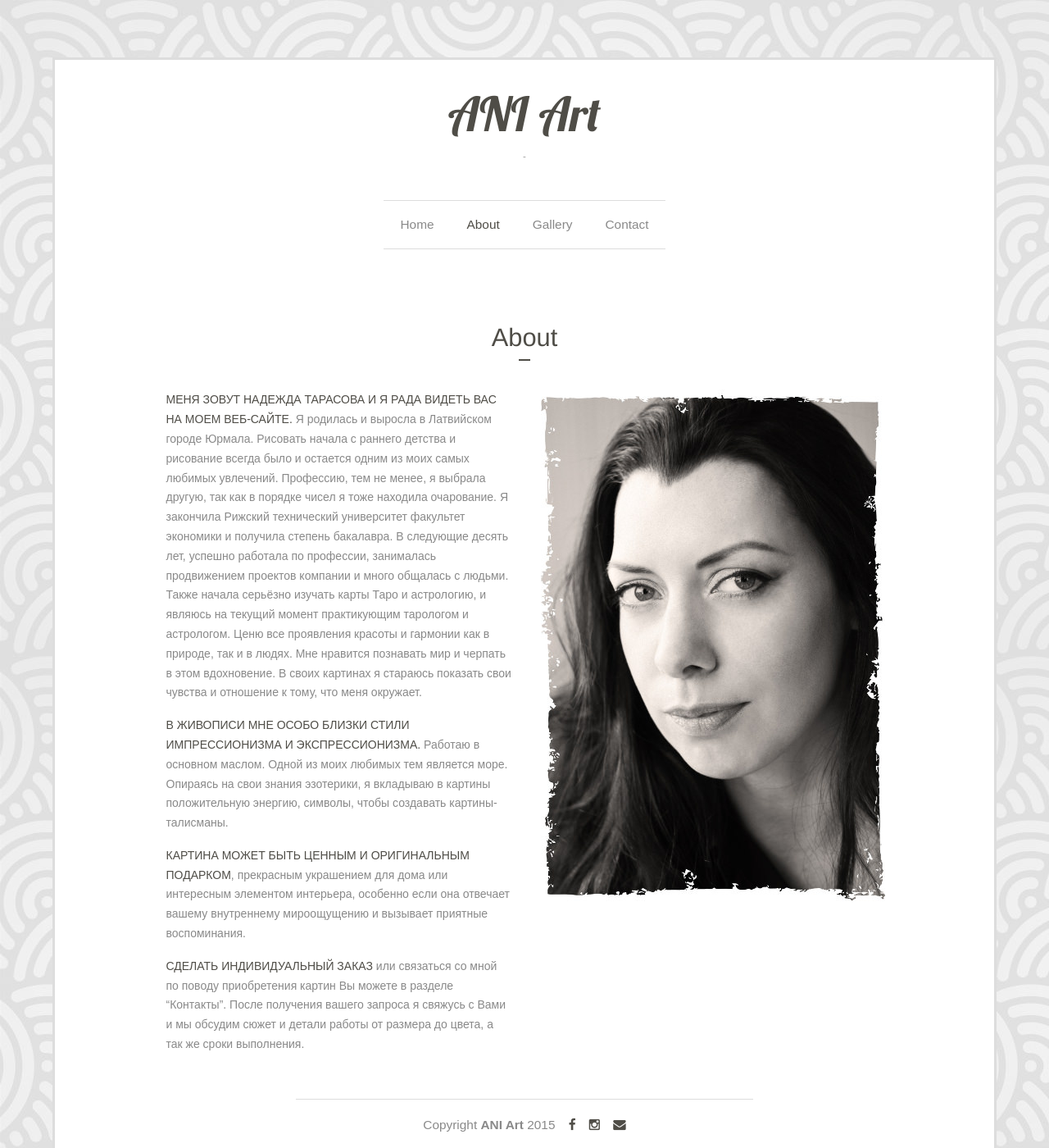
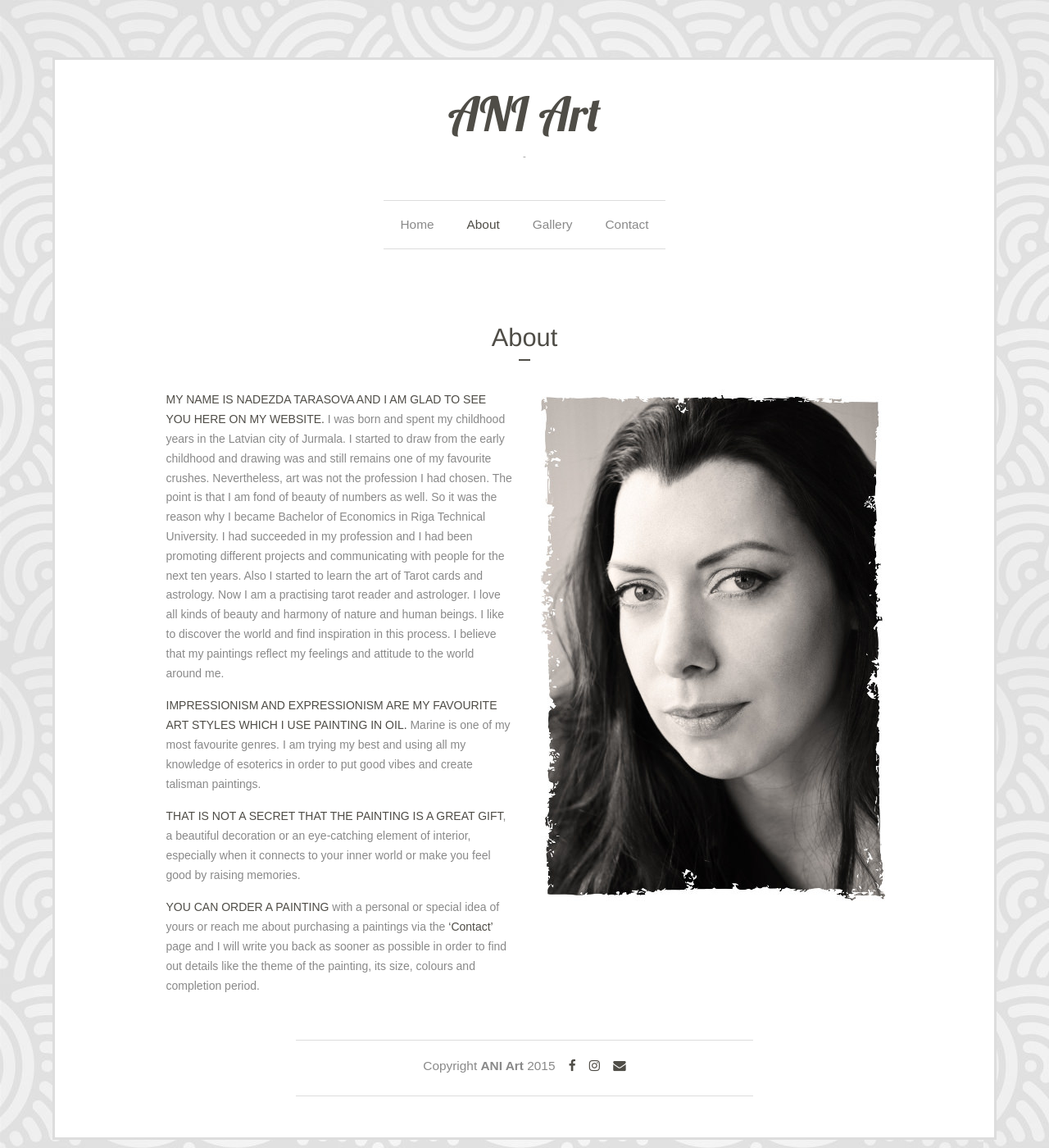
Before and after one commit to ANI-Art/aniart, a Jekyll site: the page built from _posts/en/pages/2015-08-02-about.md, in a window 1280 px wide and 1400 px high. Shown: the whole window at 82% size. Built offline with Jekyll 4.4.1, drawn with Linux system fonts in a browser that asks for light colours; nearby versions of some CDN libraries; some web fonts are replaced; library files that are not in the unit come from our copies; Markdown is read by kramdown in place of the engine named in the settings.

Commit message:
Version 0.4.1. About me text improved. Language selector fixed. Meta description added. Bootstrap and Font Awesome were moved to CDN. Meta for multilanguage versions of pages were added.

```diff
--- a/_config.yml
+++ b/_config.yml
@@ -34,14 +34,14 @@ defaults:
       path: _posts/en/pages
     values:
       type: pages
-      desc: "Desc English"
+      desc: "This is the online gallery of paintings by independent artist Nadezda Tarasova. Impressionism and Expressionism are the major art styles of the painting in oil published here. Marine is one of my major genres of artworks. Author tries her best and using all her knowledge of esoterics in order to put good vibes and create talisman paintings."
       keywords: "buy painting, paintings for sale, interior painting, interior, home design, painting, astrology, impressionism, Riga, Latvia, palette knife, marine, sea-piece, portrait in oils, commit to paint a picture, landscape, scenery, talisman-painting, talisman-picture"
   -
     scope:
       path: _posts/ru/pages
     values:
       type: pages
-      desc: "TBD Russian"
+      desc: "Вебсайт является онлайн-галереей независимого художника Надежды Тарасовой. Здесь представлены преимущественно работы маслом в стилях импрессионизма и экспрессионизма. Морской пейзаж, портрет являются одним из основных жанров. Опираясь на свои знания эзотерики, автор вкладывает в картины положительную энергию, символы, чтобы создавать картины-талисманы."
       keywords: "купить картину; продажа картин; интерьерная живопись; интерьер, дизайн дома, живопись, астрология, импрессионизм, Рига, Латвия, мастихин, море картины, портрет маслом, заказать портрет масло, пейзаж, картина-талисман, морской пейзаж"
   -
     scope:
--- /dev/null
+++ b/_includes/alternate.html
@@ -0,0 +1,3 @@
+{% assign posts=site.posts | where:"date", page.date | sort: 'path' %}
+{% for post in posts %}
+    <link rel="alternate" href="http://aniart.eu{{ post.url }}" hreflang="{{ post.lang }}" />{% endfor %}
--- a/_layouts/default.html
+++ b/_layouts/default.html
@@ -6,13 +6,14 @@
     <meta charset="utf-8">
     <meta name="description" content="{% if page.desc %}{{ page.desc | strip_html }}{% endif %}">
     <meta name="keywords" content="{% if page.keywords %}{{ page.keywords | strip_html }}{% endif %}">
+    {% include alternate.html %}
 
     <meta name="viewport" content="width=device-width, initial-scale=1">
 
     <link rel="icon" href="/img/favicon.ico" />
 
     <!-- Boostrap Core CSS-->
-    <link rel="stylesheet" href="/css/bootstrap.min.css">
+    <link rel="stylesheet" href="https://maxcdn.bootstrapcdn.com/bootstrap/3.3.5/css/bootstrap.min.css">
 
     <!-- Main CSS -->
     <link rel="stylesheet" href="/css/style.css">
@@ -21,7 +22,7 @@
     <link rel='stylesheet' type='text/css' href='http://fonts.googleapis.com/css?family=Lobster' />
     <link rel='stylesheet' type='text/css' href='http://fonts.googleapis.com/css?family=Andika&subset=latin,cyrillic' />
     <!-- Font awesome -->
-    <link href="/font-awesome-4.1.0/css/font-awesome.min.css" rel="stylesheet" type="text/css">
+    <link href="https://maxcdn.bootstrapcdn.com/font-awesome/4.4.0/css/font-awesome.min.css" rel="stylesheet" type="text/css">
 
     {% include ga.html %}
   </head>
@@ -55,7 +56,7 @@
           <div class="collapse navbar-collapse" id="bs-example-navbar-collapse-1">
             <ul class="nav navbar-nav">
               {% for menu in site.data.navigation[page.lang] %}
-                <li {% if menu[1].title == page.title %}class="active"{% endif %}><a href="{{ menu[1].url }}">{{ menu[1].title }}</a></li>
+                <li {% if menu[1].title == page.title %}class="active"{% endif %}><a href="{{ menu[1].url }}">{{ menu[1].title | strip_newlines | strip_html }}</a></li>
               {% endfor %}
             </ul>
           </div>
--- a/_posts/en/pages/2015-08-02-about.md
+++ b/_posts/en/pages/2015-08-02-about.md
@@ -7,13 +7,13 @@ title: About
   <div class="hr"></div>
   <div class="col-md-5 col-xs-offset-1">
   	<h4>
-	  <span class="text-about">Меня зовут Надежда Тарасова и я рада видеть вас на моем веб-сайте.</span> Я родилась и выросла в Латвийском городе Юрмала. Рисовать начала с раннего детства и рисование всегда было и остается одним из моих самых любимых увлечений. Профессию, тем не менее, я выбрала другую, так как в порядке чисел я тоже находила очарование. Я закончила Рижский технический университет факультет экономики и получила степень бакалавра. В следующие десять лет, успешно работала по профессии, занималась продвижением проектов компании и много общалась с людьми. Также начала серьёзно изучать карты Таро и астрологию, и являюсь на текущий момент практикующим тарологом и астрологом. Ценю все проявления красоты и гармонии как в природе, так и в людях. Мне нравится познавать мир и черпать в этом вдохновение. В своих картинах я стараюсь показать свои чувства и отношение к тому, что меня окружает.
+	  <span class="text-about">My name is Nadezda Tarasova and I am glad to see you here on my website.</span> I was born and spent my childhood years in the Latvian city of Jurmala. I started to draw from the early childhood and drawing was and still remains one of my favourite crushes. Nevertheless, art was not the profession I had chosen. The point is that I am fond of beauty of numbers as well. So it was the reason why I became Bachelor of Economics in Riga Technical University. I had succeeded in my profession and I had been promoting different projects and communicating with people for the next ten years. Also I started to learn the art of Tarot cards and astrology. Now I am a practising tarot reader and astrologer. I love all kinds of beauty and harmony of nature and human beings. I like to discover the world and find inspiration in this process. I believe that my paintings reflect my feelings and attitude to the world around me.
 	</h4>
 	<h4>
-	  <span class="text-about">В живописи мне особо близки стили импрессионизма и экспрессионизма.</span> Работаю в основном маслом. Одной из моих любимых тем является море. Опираясь на свои знания эзотерики, я вкладываю в картины положительную энергию, символы, чтобы создавать картины-талисманы.
+	  <span class="text-about">Impressionism and Expressionism are my favourite art styles which I use painting in oil.</span> Marine is one of my most favourite genres. I am trying my best and using all my knowledge of esoterics in order to put good vibes and create talisman paintings.
 	</h4>
-	<h4><span class="text-about">Картина может быть ценным и оригинальным подарком</span>, прекрасным украшением для дома или интересным элементом интерьера, особенно если она отвечает вашему внутреннему мироощущению и вызывает приятные воспоминания.</h4>
-	<h4><span class="text-about">Сделать индивидуальный заказ</span> или связаться со мной по поводу приобретения картин Вы можете в разделе “Контакты”. После получения вашего запроса я свяжусь с Вами и мы обсудим сюжет и детали работы от размера до цвета, а так же сроки выполнения.</h4>
+	<h4><span class="text-about">That is not a secret that the painting is a great gift</span>, a beautiful decoration or an eye-catching element of interior, especially when it connects to your inner world or make you feel good by raising memories.</h4>
+	<h4><span class="text-about">You can order a painting</span> with a personal or special idea of yours or reach me about purchasing a paintings via the <a href="/contact">‘Contact’</a> page and I will write you back as sooner as possible in order to find out details like the theme of the painting, its size, colours and completion period.</h4>
   </div>
   <div class="col-md-6">
   	{% include photo.html %}
```
Also changed, not shown: _includes/languages.html (+2 -6 lines), _posts/ru/pages/2015-08-02-obo-mne.md (+3 -3 lines).
